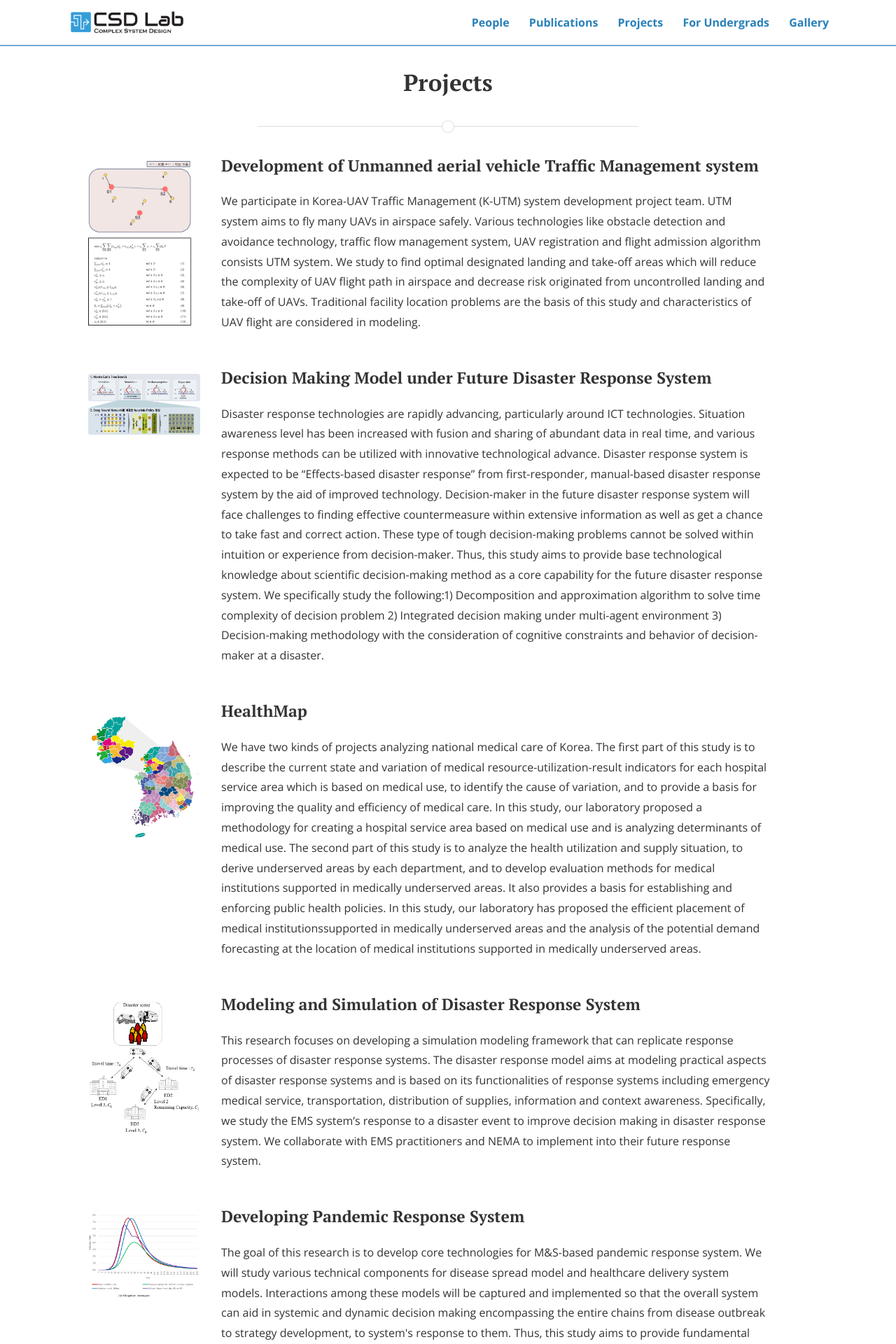
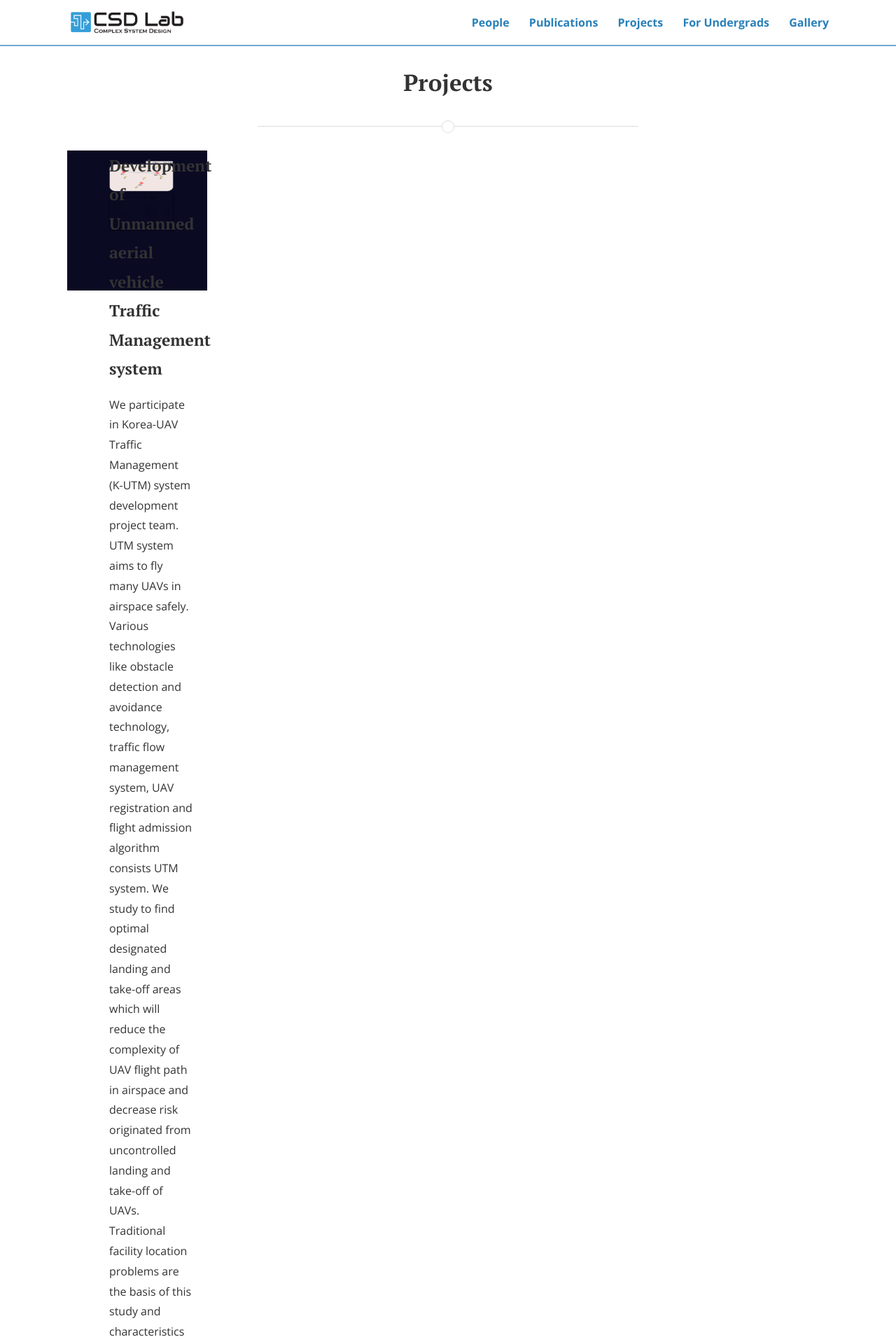
Before and after one commit to CSDlab-KAIST/csdlab-kaist.github.io, a Jekyll site: the page built from projects.html, in a window 1280 px wide. Shown: the top 1920 px of the page at 70% size. Built offline with Jekyll 4.4.1, drawn with Linux system fonts in a browser that asks for light colours; nearby versions of some CDN libraries.

Commit message:
Update main.scss

```diff
--- a/css/main.scss
+++ b/css/main.scss
@@ -17,6 +17,21 @@ h3 {
     font-size: 1.2em;
     line-height: 1.5;
   }
+}
+
+.container {
+    width: 200px;
+    height: 200px;
+    background-color: #0a0a23;
+    position: relative;
+}
+
+.container img {
+    width: 100px;
+    height: 100px;
+    position: absolute;
+    left: 50%;
+    transform: translateX(-50%);
 }
 
 .namecard img {
```
